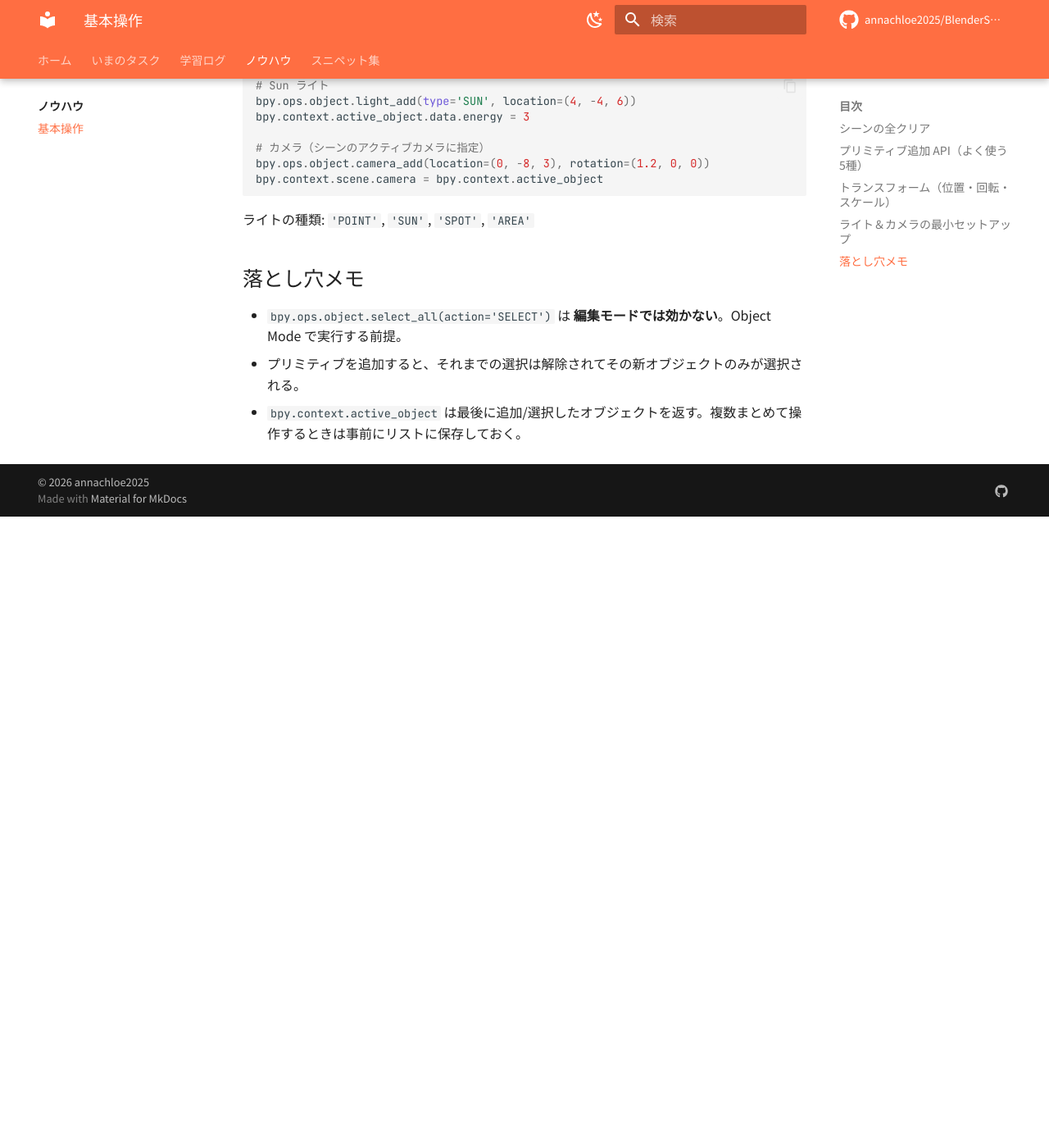
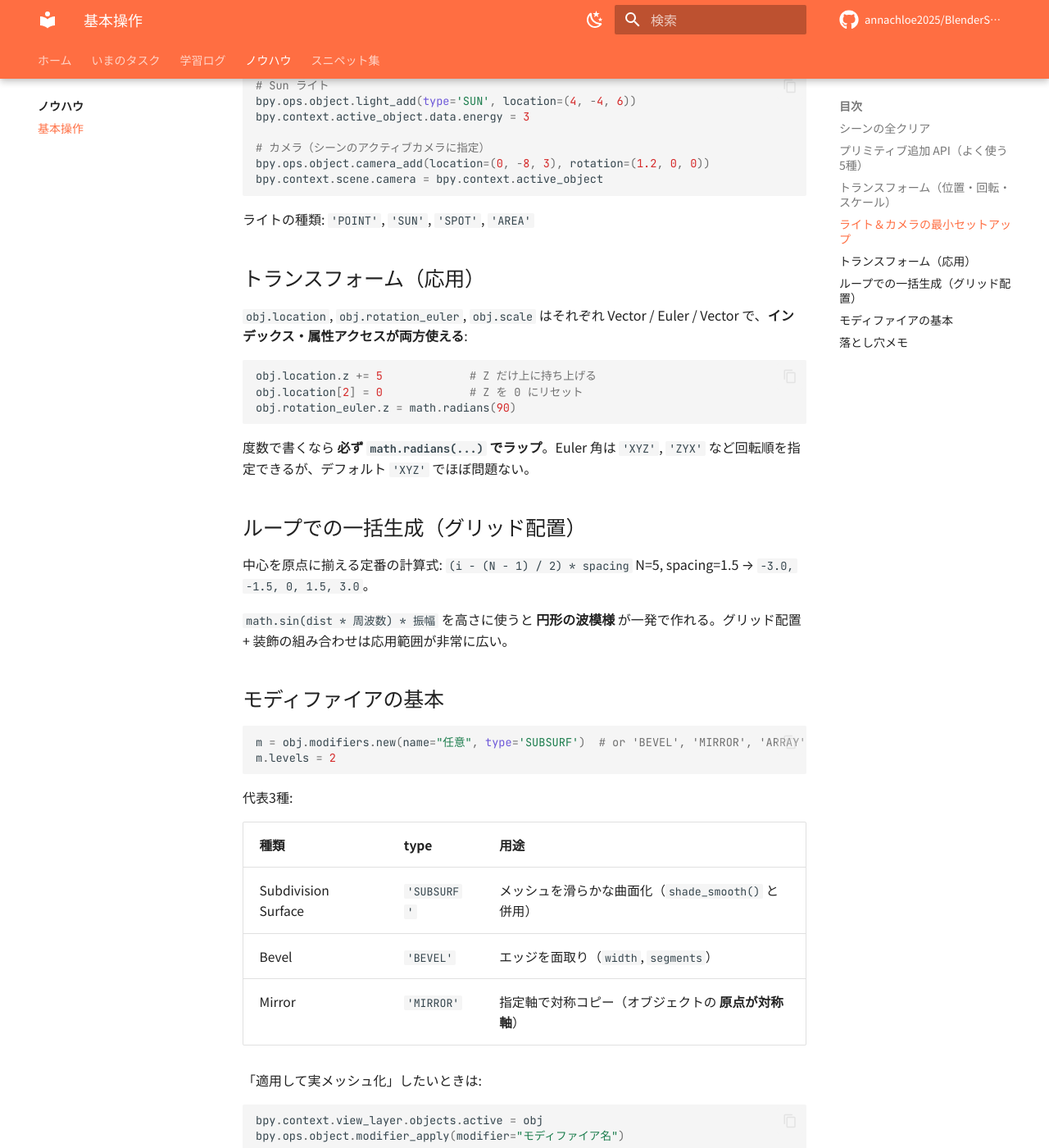
Before and after one commit to annachloe2025/BlenderSkill, an MkDocs documentation site: the page built from docs/memory/basics.md, in a window 1280 px wide and 1400 px high, scrolled down 1408 px. Shown: the whole window at 82% size. Built offline with MkDocs 1.6.1 and Material for MkDocs 9.7.7, drawn with Linux system fonts in a browser that asks for light colours; comment, search, counter and statistics services are not loaded; before the commit the page ends 2038 px from its top, so only the background shows below that; some of the changed text lies outside the part shown.

Commit message:
Update docs

````diff
--- a/docs/memory/basics.md
+++ b/docs/memory/basics.md
@@ -55,8 +55,52 @@ bpy.context.scene.camera = bpy.context.active_object
 
 ライトの種類: `'POINT'`, `'SUN'`, `'SPOT'`, `'AREA'`
 
+## トランスフォーム（応用）
+
+`obj.location`, `obj.rotation_euler`, `obj.scale` はそれぞれ Vector / Euler / Vector で、**インデックス・属性アクセスが両方使える**:
+
+```python
+obj.location.z += 5             # Z だけ上に持ち上げる
+obj.location[2] = 0             # Z を 0 にリセット
+obj.rotation_euler.z = math.radians(90)
+```
+
+度数で書くなら **必ず `math.radians(...)` でラップ**。Euler 角は `'XYZ'`, `'ZYX'` など回転順を指定できるが、デフォルト `'XYZ'` でほぼ問題ない。
+
+## ループでの一括生成（グリッド配置）
+
+中心を原点に揃える定番の計算式: `(i - (N - 1) / 2) * spacing`
+N=5, spacing=1.5 → `-3.0, -1.5, 0, 1.5, 3.0`。
+
+`math.sin(dist * 周波数) * 振幅` を高さに使うと **円形の波模様** が一発で作れる。グリッド配置 + 装飾の組み合わせは応用範囲が非常に広い。
+
+## モディファイアの基本
+
+```python
+m = obj.modifiers.new(name="任意", type='SUBSURF')  # or 'BEVEL', 'MIRROR', 'ARRAY' ...
+m.levels = 2
+```
+
+代表3種:
+
+| 種類 | type | 用途 |
+|---|---|---|
+| Subdivision Surface | `'SUBSURF'` | メッシュを滑らかな曲面化（`shade_smooth()` と併用）|
+| Bevel | `'BEVEL'` | エッジを面取り（`width`, `segments`）|
+| Mirror | `'MIRROR'` | 指定軸で対称コピー（オブジェクトの **原点が対称軸**）|
+
+「適用して実メッシュ化」したいときは:
+
+```python
+bpy.context.view_layer.objects.active = obj
+bpy.ops.object.modifier_apply(modifier="モディファイア名")
+```
+
+モディファイアは **積み重ね順が結果に影響** する。Bevel + Subsurf を併用するなら **Bevel → Subsurf** の順が一般的。
+
 ## 落とし穴メモ
 
 - `bpy.ops.object.select_all(action='SELECT')` は **編集モードでは効かない**。Object Mode で実行する前提。
 - プリミティブを追加すると、それまでの選択は解除されてその新オブジェクトのみが選択される。
 - `bpy.context.active_object` は最後に追加/選択したオブジェクトを返す。複数まとめて操作するときは事前にリストに保存しておく。
+- Mirror は **オブジェクトの原点位置で動きが変わる**。原点をずらすとミラー結果も変わるので注意。
--- a/mkdocs.yml
+++ b/mkdocs.yml
@@ -88,6 +88,9 @@ nav:
       - 一覧: snippets/index.md
       - シーン全消し: snippets/clear_scene.md
       - 5プリミティブ配置: snippets/add_primitives_row.md
+      - トランスフォーム基本: snippets/transform_basics.md
+      - グリッド配置: snippets/grid_arrangement.md
+      - モディファイア入門: snippets/modifiers_intro.md
 
 copyright: "&copy; 2026 annachloe2025"
 
````
Also changed, not shown: docs/index.md (+2 -2 lines), docs/log.md (+28 -0 lines), docs/snippets/grid_arrangement.md (added, +28 -0 lines), docs/snippets/index.md (+3 -0 lines), docs/snippets/modifiers_intro.md (added, +41 -0 lines), docs/snippets/transform_basics.md (added, +24 -0 lines), docs/tasks.md (+4 -3 lines), 3 other files.
